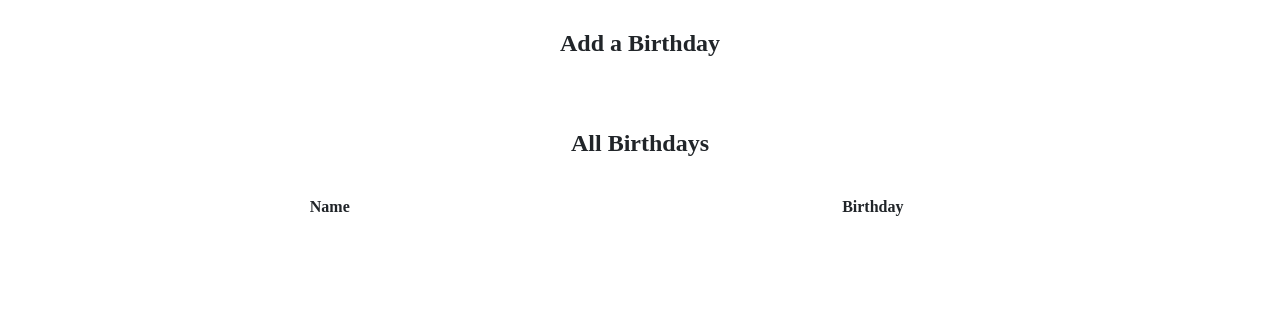
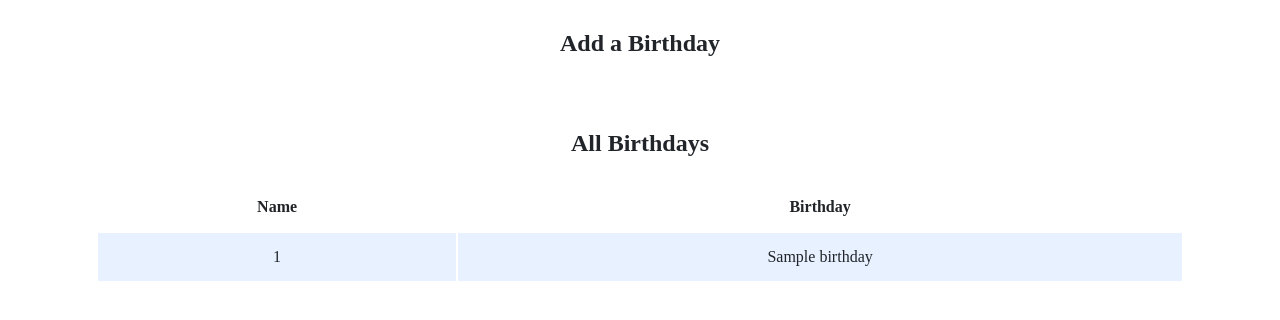
Before and after one commit to 12458/cs50, a Flask app: template birthdays/templates/index.html in a window 1280 px wide. Shown: the part 235-555 px from the top of the page. Run offline with Flask 2, Linux system fonts and the light colour scheme; the template is opened without the code that fills it: most values are stand-ins (such as "Sample title", 1, 10 or a date in 2020); lists and menus that the app fills with data are empty; some libraries are stand-ins or nearby versions.

Commit message:
Wed, Mar 1, 2023, 5:31 PM +08:00

```diff
--- a/birthdays/app.py
+++ b/birthdays/app.py
@@ -31,10 +31,11 @@ def index():
         return redirect("/")
 
     else:
-        QUERY = 'SELECT'
-        print( )
+        QUERY = 'SELECT name, bithday FROM birthdays;'
+
         # TODO: Display the entries in the database on index.html
+        birthdays = db.execute(QUERY)
+        return render_template("index.html", birthdays=birthdays)
 
-        return render_template("index.html")
 
-app.run(debug = True)
+app.run(debug=True)
--- a/birthdays/templates/index.html
+++ b/birthdays/templates/index.html
@@ -28,7 +28,12 @@
                         </tr>
                     </thead>
                     <tbody>
-                        <!-- TODO: Loop through the database entries to display them in this table -->
+                        {% for birthday in birthdays %}
+                        <tr>
+                            <td>{{birthday[0]}}</td>
+                            <td>{{birthday[1]}}</td>
+                        </tr>
+                        {% endfor %}
                     </tbody>
                 </table>
             </div>
```
